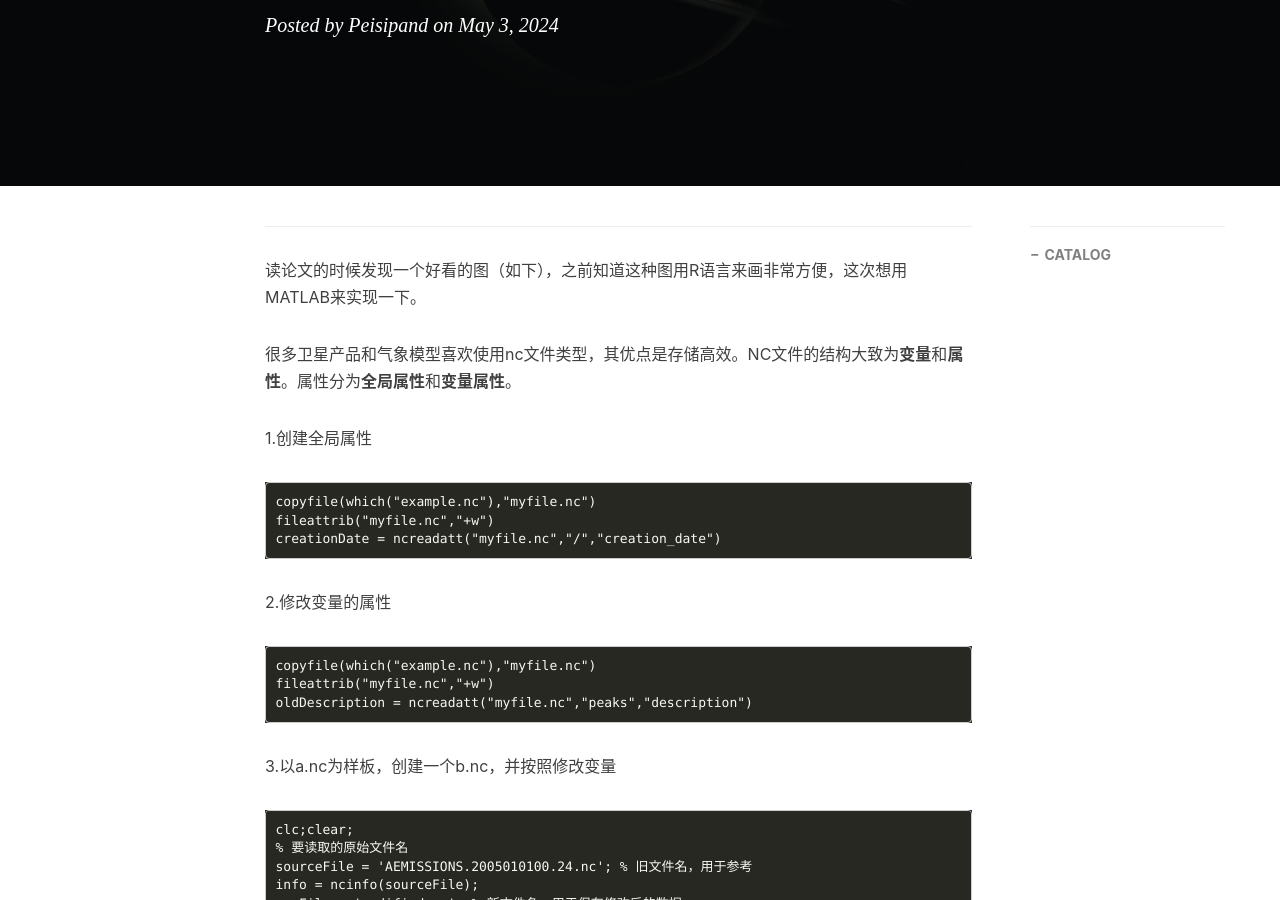
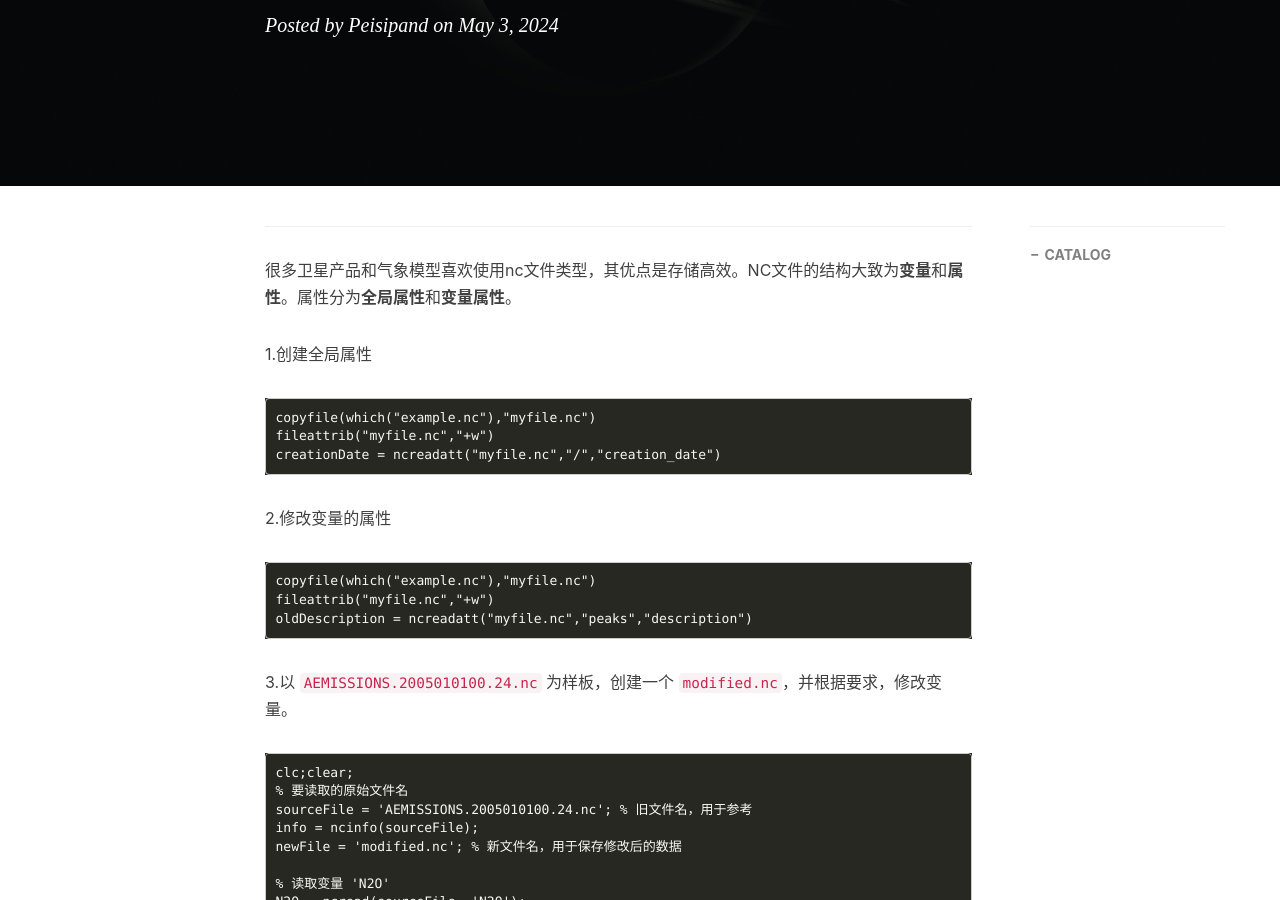
Before and after one commit to peisipand/peisipand.github.io, a Jekyll site: the page built from _posts/2024-05-23-Matlab_Save nc.md, in a window 1280 px wide and 900 px high, scrolled down 337 px. Built offline with Jekyll 4.4.1, drawn with Linux system fonts in a browser that asks for light colours; nearby versions of some CDN libraries; comment, search, counter and statistics services are not loaded.

Commit message:
240708 post nc file

````diff
--- a/_posts/2024-05-23-Matlab_Save nc.md
+++ b/_posts/2024-05-23-Matlab_Save nc.md
@@ -12,8 +12,6 @@
 
 
 ---
-
-读论文的时候发现一个好看的图（如下），之前知道这种图用R语言来画非常方便，这次想用MATLAB来实现一下。
 
 很多卫星产品和气象模型喜欢使用nc文件类型，其优点是存储高效。NC文件的结构大致为**变量**和**属性**。属性分为**全局属性**和**变量属性**。
 
@@ -32,7 +30,7 @@
 fileattrib("myfile.nc","+w")
 oldDescription = ncreadatt("myfile.nc","peaks","description")
 ```
-3.以a.nc为样板，创建一个b.nc，并按照修改变量
+3.以 `AEMISSIONS.2005010100.24.nc` 为样板，创建一个 `modified.nc`，并根据要求，修改变量。
 
 ```
 clc;clear;
````
